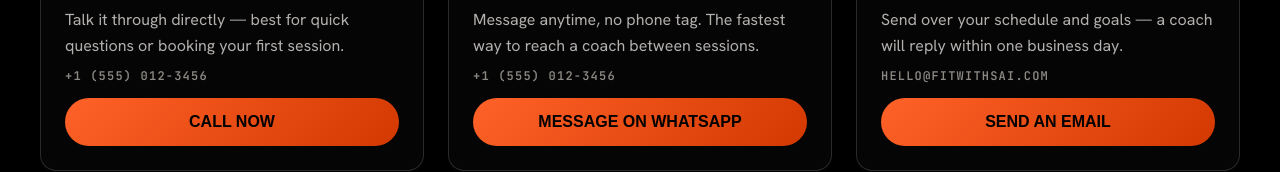
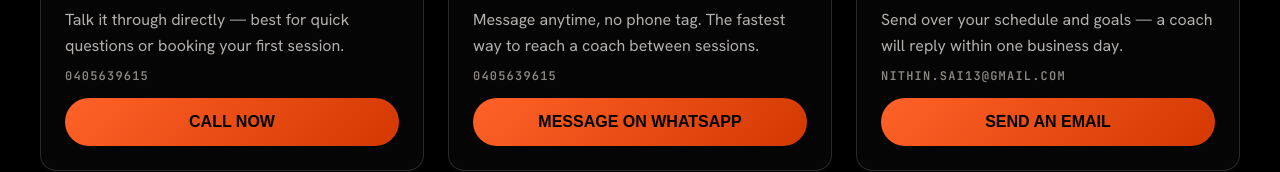
Before and after one commit to ronitsysgrate/fitwithsai, a Next.js app: page /contact in a window 1280 px wide. Shown: the part 504-676 px from the top of the page. Built offline with nearby package versions, Linux system fonts and the light colour scheme; a web font is replaced by a local one.

Commit message:
refactor: updated contact details

```diff
--- a/src/app/contact/page.tsx
+++ b/src/app/contact/page.tsx
@@ -8,8 +8,8 @@ const methods = [
         title: "Call",
         description:
             "Talk it through directly — best for quick questions or booking your first session.",
-        value: "+1 (555) 012-3456",
-        href: "tel:+15550123456",
+        value: "0405639615",
+        href: "tel:0405639615",
         cta: "Call now",
     },
     {
@@ -17,8 +17,8 @@ const methods = [
         title: "WhatsApp",
         description:
             "Message anytime, no phone tag. The fastest way to reach a coach between sessions.",
-        value: "+1 (555) 012-3456",
-        href: "https://wa.me/15550123456",
+        value: "0405639615",
+        href: "https://wa.me/0405639615",
         cta: "Message on WhatsApp",
         external: true,
     },
@@ -27,8 +27,8 @@ const methods = [
         title: "Email",
         description:
             "Send over your schedule and goals — a coach will reply within one business day.",
-        value: "hello@fitwithsai.com",
-        href: "mailto:hello@fitwithsai.com",
+        value: "nithin.sai13@gmail.com",
+        href: "mailto:nithin.sai13@gmail.com",
         cta: "Send an email",
     },
 ]
--- a/src/app/privacy-policy/page.tsx
+++ b/src/app/privacy-policy/page.tsx
@@ -143,7 +143,7 @@ const Page = () => {
                     <p className="text-body-md legal-page-text">
                         If you have questions about this policy or how your information
                         is handled, contact me at{" "}
-                        <a href="mailto:hello@fitwithsai.com.au">hello@fitwithsai.com.au</a>.
+                        <a href="mailto:nithin.sai13@gmail.com">nithin.sai13@gmail.com</a>.
                     </p>
                 </section>
             </div>
--- a/src/app/terms-of-service/page.tsx
+++ b/src/app/terms-of-service/page.tsx
@@ -131,7 +131,7 @@ const Page = () => {
                     </h2>
                     <p className="text-body-md legal-page-text">
                         If you have questions about these Terms, contact me at{" "}
-                        <a href="mailto:hello@fitwithsai.com.au">hello@fitwithsai.com.au</a>.
+                        <a href="mailto:nithin.sai13@gmail.com">nithin.sai13@gmail.com</a>.
                     </p>
                 </section>
             </div>
--- a/src/components/Footer.tsx
+++ b/src/components/Footer.tsx
@@ -38,12 +38,12 @@ const socialLinks = [
     {
         icon: Mail,
         label: "Email",
-        href: "mailto:hello@fitwithsai.com",
+        href: "mailto:nithin.sai13@gmail.com",
     },
     {
         icon: Phone,
         label: "Phone",
-        href: "tel:+919876543210",
+        href: "tel:0405639615",
     },
 ]
 
```
